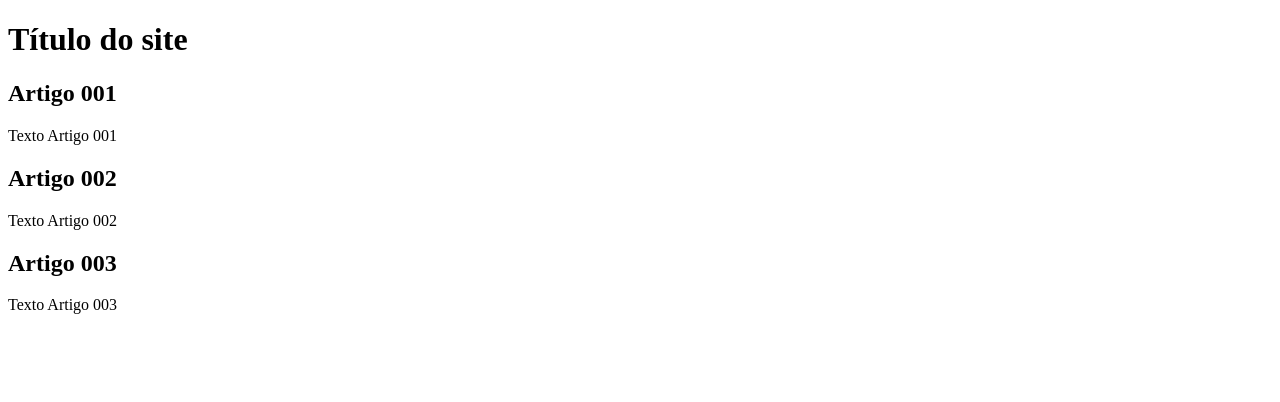
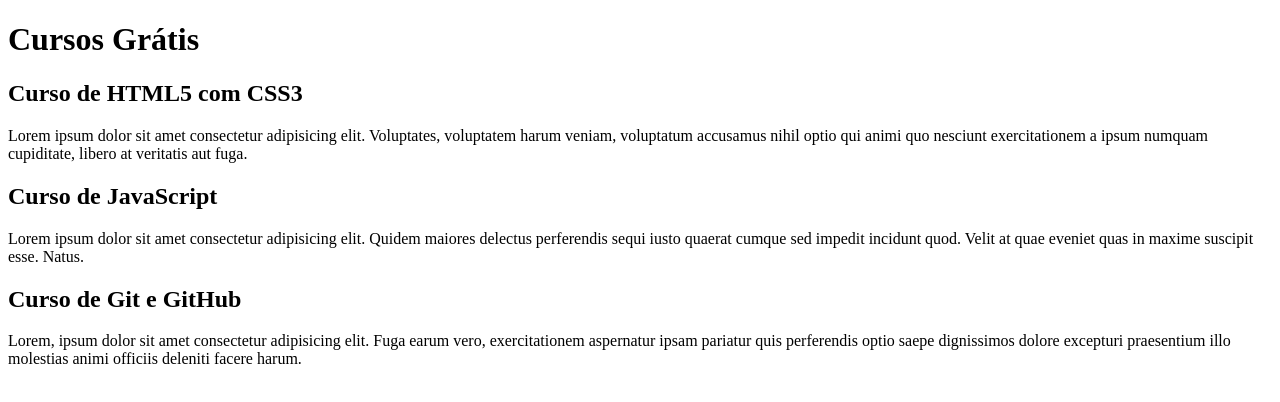
Before and after one commit to rodrigolourdes/projeto-site, a plain HTML site: page index.html in a window 1280 px wide. Drawn offline with Linux system fonts and the light colour scheme.

Commit message:
comecei a escrever o conteúdo

```diff
--- a/index.html
+++ b/index.html
@@ -10,20 +10,20 @@
     <main>
         <header>
             <h1>
-                Título do site
+                Cursos Grátis
             </h1>
         </header>
         <article>
-            <h2>Artigo 001</h2>
-            <p>Texto Artigo 001</p>
+            <h2>Curso de HTML5 com CSS3</h2>
+            <p>Lorem ipsum dolor sit amet consectetur adipisicing elit. Voluptates, voluptatem harum veniam, voluptatum accusamus nihil optio qui animi quo nesciunt exercitationem a ipsum numquam cupiditate, libero at veritatis aut fuga.</p>
         </article>
         <article>
-            <h2>Artigo 002</h2>
-            <p>Texto Artigo 002</p>
+            <h2>Curso de JavaScript</h2>
+            <p>Lorem ipsum dolor sit amet consectetur adipisicing elit. Quidem maiores delectus perferendis sequi iusto quaerat cumque sed impedit incidunt quod. Velit at quae eveniet quas in maxime suscipit esse. Natus.</p>
         </article>
         <article>
-            <h2>Artigo 003</h2>
-            <p>Texto Artigo 003</p>
+            <h2>Curso de Git e GitHub</h2>
+            <p>Lorem, ipsum dolor sit amet consectetur adipisicing elit. Fuga earum vero, exercitationem aspernatur ipsam pariatur quis perferendis optio saepe dignissimos dolore excepturi praesentium illo molestias animi officiis deleniti facere harum.</p>
         </article>
     </main>
 </body>
```
